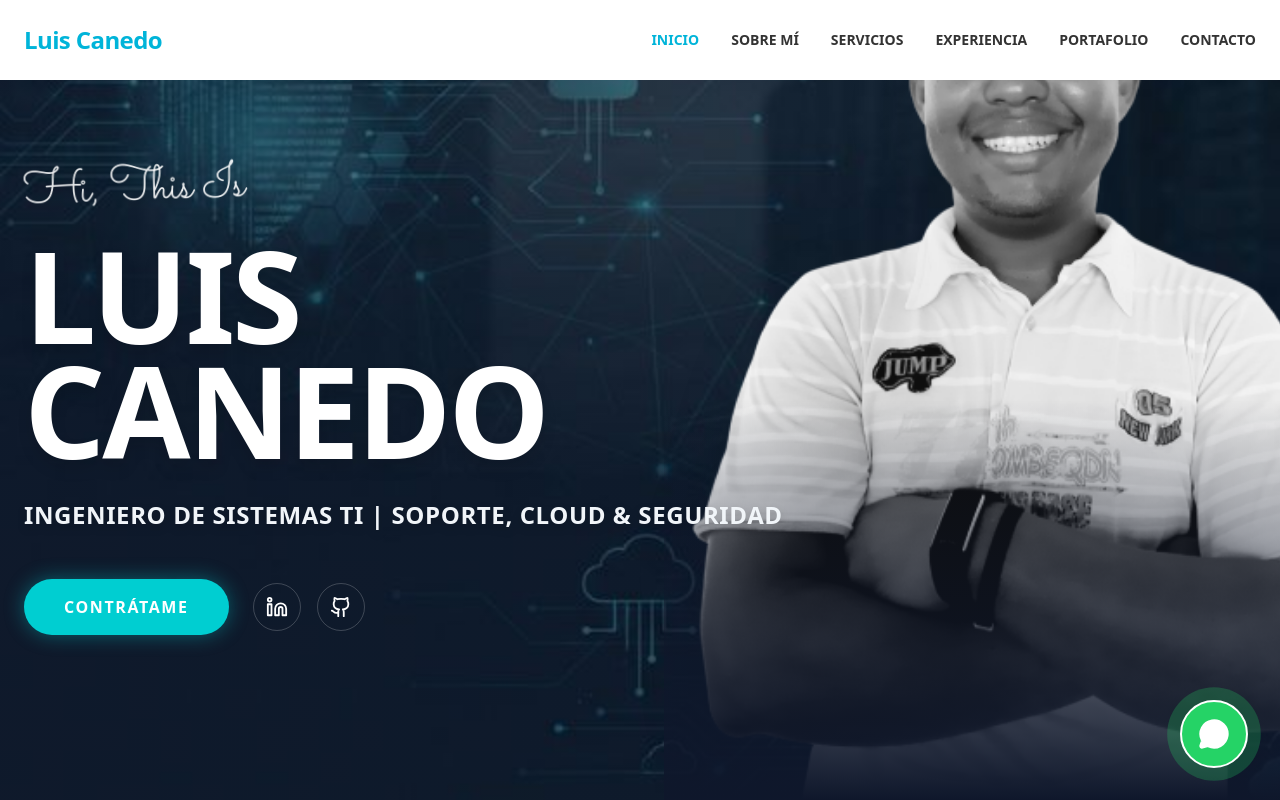
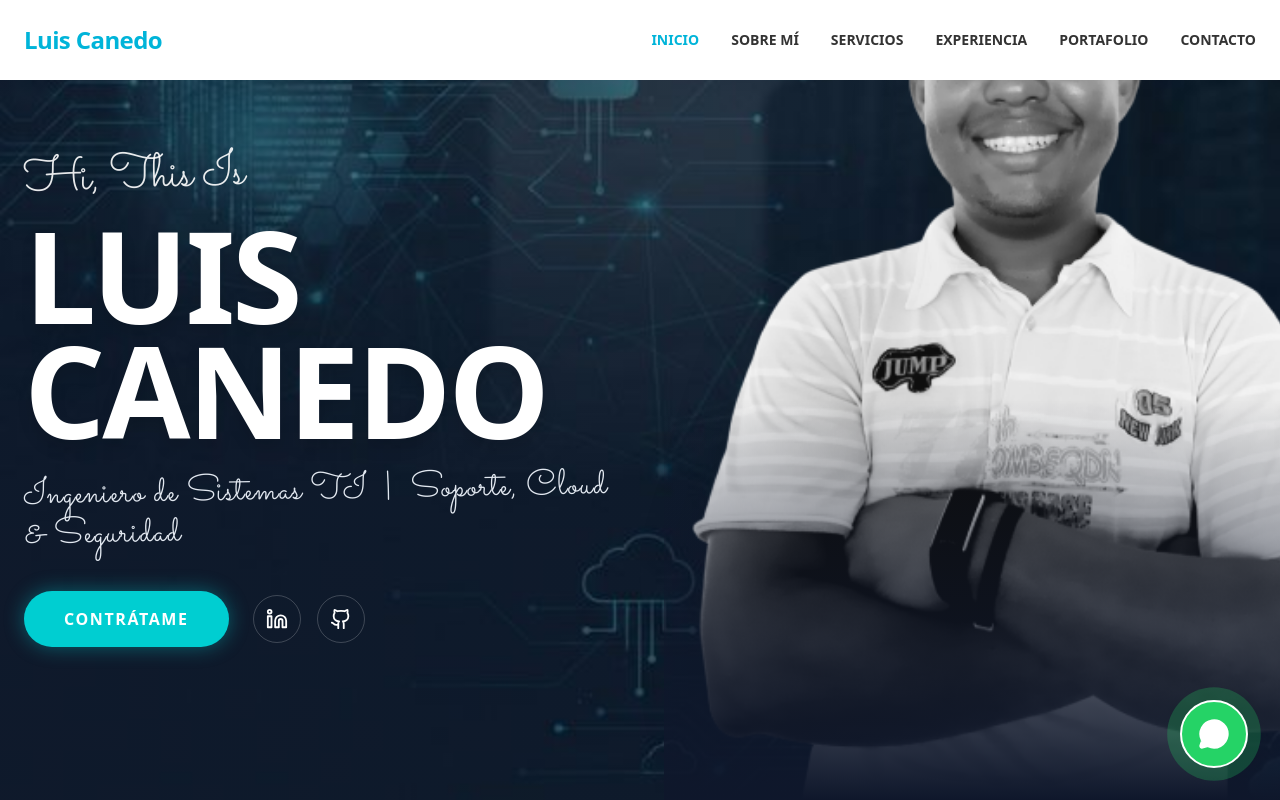
Before and after one commit to luisfor/personal-landing-page, a Next.js app: page / in a window 1280 px wide. Shown: the top 800 px of the page. Built offline with nearby package versions, Linux system fonts and the light colour scheme.

Commit message:
style: update job title typography to script font and refine shadows

```diff
--- a/src/components/Hero.tsx
+++ b/src/components/Hero.tsx
@@ -20,9 +20,9 @@ export default function Hero() {
                     initial={{ opacity: 0, x: -30 }}
                     animate={{ opacity: 1, x: 0 }}
                     transition={{ duration: 0.8 }}
-                    className="flex flex-col items-start gap-4 pt-20 lg:pt-0 z-20"
+                    className="flex flex-col items-start gap-2 pt-20 lg:pt-0 z-20 max-w-2xl"
                 >
-                    <motion.h2 className="text-3xl md:text-4xl lg:text-5xl font-script text-primary text-white/90 transform -rotate-2 mb-2 shadow-black drop-shadow-md">
+                    <motion.h2 className="text-3xl md:text-4xl lg:text-5xl font-script text-primary text-white/90 transform -rotate-2 mb-2">
                         Hi, This Is
                     </motion.h2>
 
@@ -31,8 +31,8 @@ export default function Hero() {
                     </h1>
 
                     <div className="relative mt-4">
-                        <p className="text-lg md:text-xl lg:text-2xl text-slate-100 tracking-wide font-bold uppercase whitespace-nowrap drop-shadow-lg shadow-black">
-                            Ingeniero de Sistemas TI <span className="text-primary">|</span> Soporte, Cloud & Seguridad
+                        <p className="text-2xl md:text-3xl lg:text-4xl text-slate-200 tracking-wide font-script transform -rotate-1">
+                            Ingeniero de Sistemas TI <span className="text-primary mx-2">|</span> Soporte, Cloud & Seguridad
                         </p>
                     </div>
 
```
